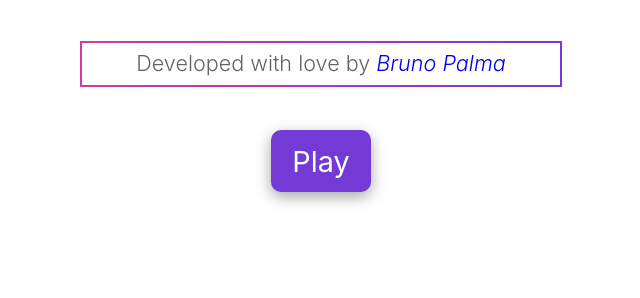
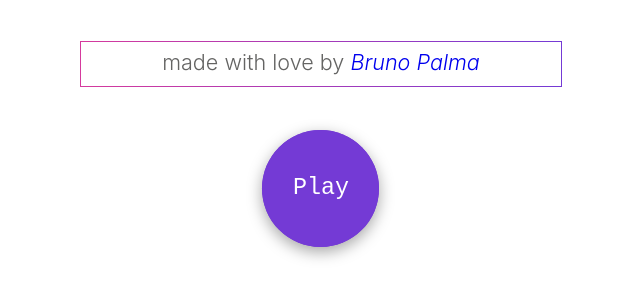
Before and after one commit to Flameforge/jigglesaw, a website built with webpack: page src/index.html in a window 1280 px wide. Shown: the part 238-536 px from the top of the page, without its empty margins (319-959 px from the left). Built offline with nearby package versions, Linux system fonts and the light colour scheme.

Commit message:
small tweaks

```diff
--- a/src/scripts/greeter.ts
+++ b/src/scripts/greeter.ts
@@ -10,7 +10,7 @@ export class Greeter {
     h1.textContent = `${this.greeting}!`;
 
     const subtitle = document.createElement('p');
-    subtitle.innerHTML = `Developed with love by <em><a href="https://about.me/bpalma/getstarted" target="_blank">${this.author}</a></em>`;
+    subtitle.innerHTML = `made with love by <em><a href="https://about.me/bpalma/getstarted" target="_blank">${this.author}</a></em>`;
 
     const callToAction = document.createElement('button');
     callToAction.textContent = `Play`;
--- a/src/styles/greeter.scss
+++ b/src/styles/greeter.scss
@@ -12,9 +12,9 @@ header {
     color: var(--storm-dust);
     border: 3px solid;
     border-image-slice: 1;
-    border-width: 2px;
+    border-width: 1px;
     text-align: center;
-    padding: 0.375rem 0.675rem;
+    padding: 0.375rem 0.675rem 0.5rem;
     border-image-source: linear-gradient(
       to left,
       var(--bluish-purple),
@@ -38,28 +38,32 @@ header {
   }
 
   button {
+    $button-color: var(--bluish-purple);
+    $button-radius: 50%;
+    $button-size: 5em;
+    height: $button-size;
+    width: $button-size;
     display: block;
-    margin: 1.5rem auto;
-    $button-color: var(--bluish-purple);
-    padding: 0.5em 0.75em;
+    font-family: monospace;
+    margin: 2rem auto;
     border: none;
     outline: none;
     color: #fff;
     background: $button-color;
     cursor: pointer;
     position: relative;
-    border-radius: 50%;
+    border-radius: $button-radius;
 
     &:before {
       content: '';
       background: linear-gradient(
         45deg,
         #ff0000,
+        #ff00c8,
+        #ffc400,
+        #ff0000,
         #ff7300,
-        #fffb00,
-        #48ff00,
-        #00ffd5,
-        #333333,
+        #5095fd,
         #7a00ff,
         #ff00c8,
         #ff0000
@@ -75,7 +79,7 @@ header {
       animation: glowing 20s linear infinite;
       opacity: 0;
       transition: opacity 0.3s ease-in-out;
-      border-radius: 20px;
+      border-radius: $button-radius;
     }
 
     &:hover:before {
@@ -91,7 +95,7 @@ header {
       background: $button-color;
       left: 0;
       top: 0;
-      border-radius: 10px;
+      border-radius: $button-radius;
       box-shadow: rgba(0, 0, 0, 0.35) 0px 5px 15px;
     }
 
```
